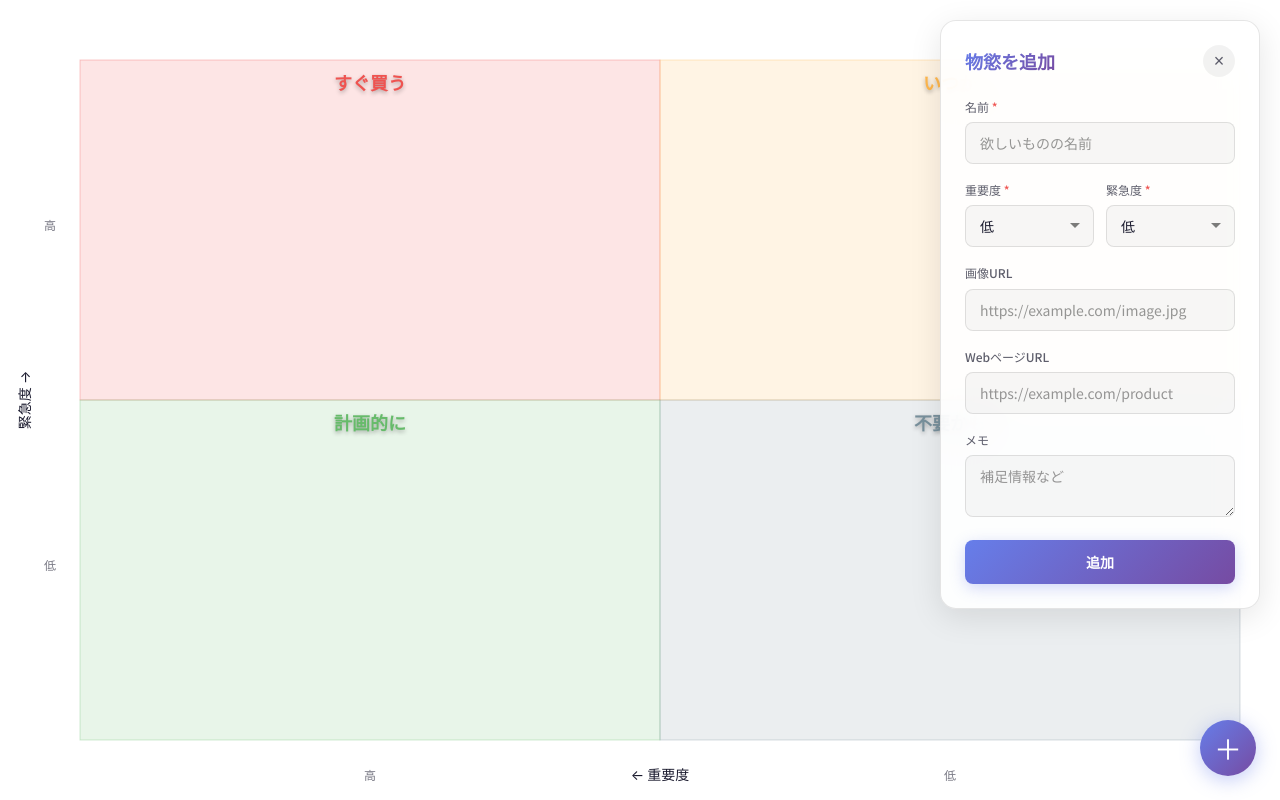
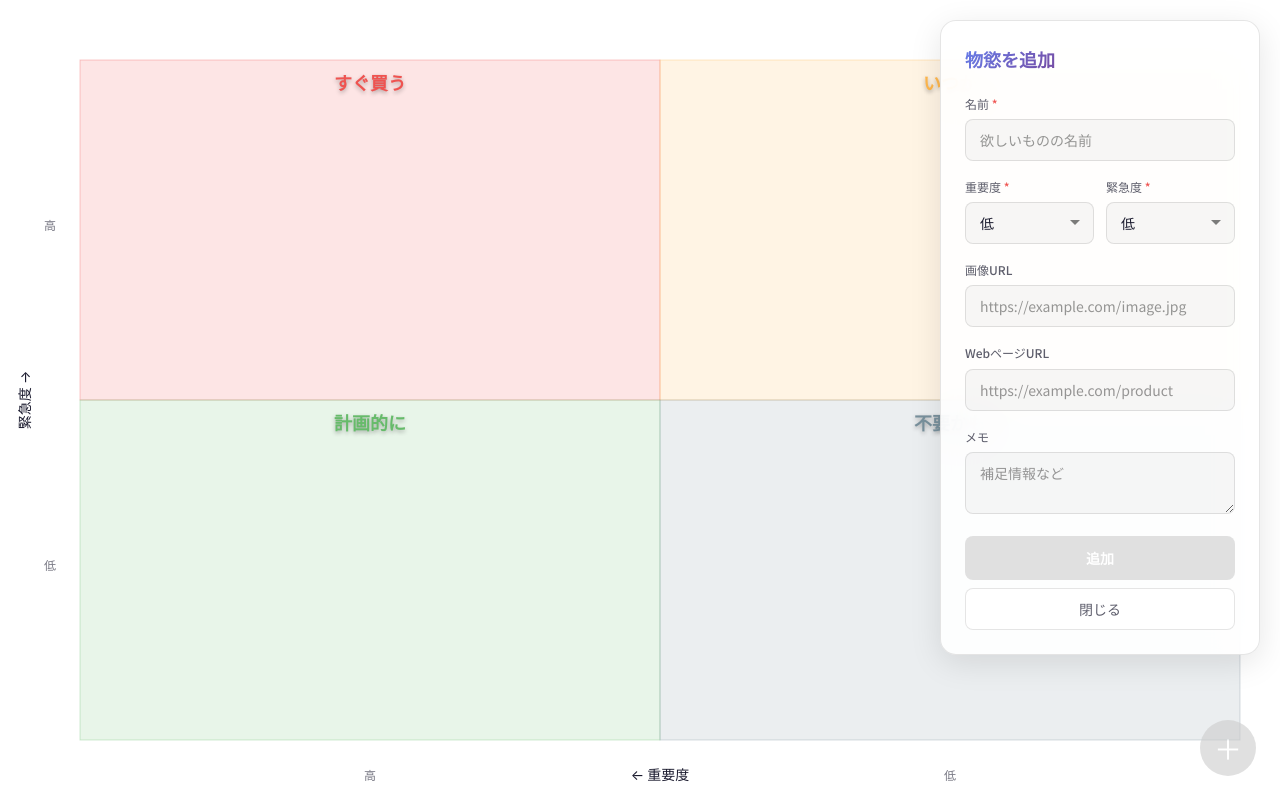
Before and after one commit to yanqirenshi/Greedy.js, a website built with Vite: page index.html in a window 1280 px wide. Both pictures are taken after a click on the button "物慾を追加". Built offline with nearby package versions, Linux system fonts and the light colour scheme.

Commit message:
feat: UIを改善 - +ボタンのdisabled状態、閉じるボタン、追加ボタンのバリデーション

```diff
--- a/index.html
+++ b/index.html
@@ -25,7 +25,6 @@
     <div id="form-panel" class="hidden">
       <div class="form-header">
         <h2>物慾を追加</h2>
-        <button type="button" id="close-form-btn" class="close-btn">×</button>
       </div>
       <form id="desire-form">
         <div class="form-group">
@@ -66,7 +65,10 @@
           <textarea id="note" name="note" rows="2" placeholder="補足情報など"></textarea>
         </div>
 
-        <button type="submit" class="btn-submit">追加</button>
+        <div class="form-buttons">
+          <button type="submit" class="btn-submit">追加</button>
+          <button type="button" id="close-form-btn" class="btn-close">閉じる</button>
+        </div>
       </form>
     </div>
   </div>
--- a/src/main.ts
+++ b/src/main.ts
@@ -56,22 +56,42 @@ function handleFormSubmit(event: Event): void {
 
     // フォームをリセットして閉じる
     form.reset();
+    updateSubmitButton();
     hideForm();
 }
 
 // フォームを表示
 function showForm(): void {
     const formPanel = document.getElementById('form-panel');
+    const addBtn = document.getElementById('add-btn');
     if (formPanel) {
         formPanel.classList.remove('hidden');
+    }
+    // +ボタンをdisabled風に
+    if (addBtn) {
+        addBtn.classList.add('disabled');
     }
 }
 
 // フォームを非表示
 function hideForm(): void {
     const formPanel = document.getElementById('form-panel');
+    const addBtn = document.getElementById('add-btn');
     if (formPanel) {
         formPanel.classList.add('hidden');
+    }
+    // +ボタンを通常状態に戻す
+    if (addBtn) {
+        addBtn.classList.remove('disabled');
+    }
+}
+
+// 追加ボタンの有効/無効を更新
+function updateSubmitButton(): void {
+    const nameInput = document.getElementById('name') as HTMLInputElement;
+    const submitBtn = document.querySelector('.btn-submit') as HTMLButtonElement;
+    if (nameInput && submitBtn) {
+        submitBtn.disabled = !nameInput.value.trim();
     }
 }
 
@@ -89,6 +109,15 @@ function init(): void {
     if (form) {
         form.addEventListener('submit', handleFormSubmit);
     }
+
+    // 名前フィールドの入力監視（追加ボタンの有効/無効）
+    const nameInput = document.getElementById('name');
+    if (nameInput) {
+        nameInput.addEventListener('input', updateSubmitButton);
+    }
+
+    // 初期状態で追加ボタンを無効化
+    updateSubmitButton();
 
     // 追加ボタンのクリックでフォームを表示
     const addBtn = document.getElementById('add-btn');
--- a/src/style.css
+++ b/src/style.css
@@ -80,6 +80,19 @@ body {
 .floating-add-btn:hover {
   transform: scale(1.1);
   box-shadow: 0 6px 24px rgba(102, 126, 234, 0.5);
+}
+
+/* フォーム表示中は+ボタンをdisabled風に */
+.floating-add-btn.disabled {
+  background: #ccc;
+  cursor: not-allowed;
+  box-shadow: none;
+  opacity: 0.6;
+}
+
+.floating-add-btn.disabled:hover {
+  transform: none;
+  box-shadow: none;
 }
 
 /* フォームパネル */
@@ -237,6 +250,46 @@ textarea {
   transform: translateY(0);
 }
 
+/* ボタン配置 */
+.form-buttons {
+  display: flex;
+  flex-direction: column;
+  gap: 8px;
+}
+
+/* 閉じるボタン */
+.btn-close {
+  width: 100%;
+  padding: 10px;
+  font-family: var(--font-family);
+  font-size: 14px;
+  font-weight: 500;
+  color: var(--text-secondary);
+  background: #ffffff;
+  border: 1px solid var(--border-color);
+  border-radius: 8px;
+  cursor: pointer;
+  transition: all 0.2s ease;
+}
+
+.btn-close:hover {
+  background: #f5f5f5;
+  color: var(--text-primary);
+}
+
+/* 追加ボタン disabled状態 */
+.btn-submit:disabled {
+  background: #ccc;
+  cursor: not-allowed;
+  box-shadow: none;
+  opacity: 0.6;
+}
+
+.btn-submit:disabled:hover {
+  transform: none;
+  box-shadow: none;
+}
+
 /* マトリクス内の要素スタイル */
 .quadrant-label {
   font-family: var(--font-family);
```
